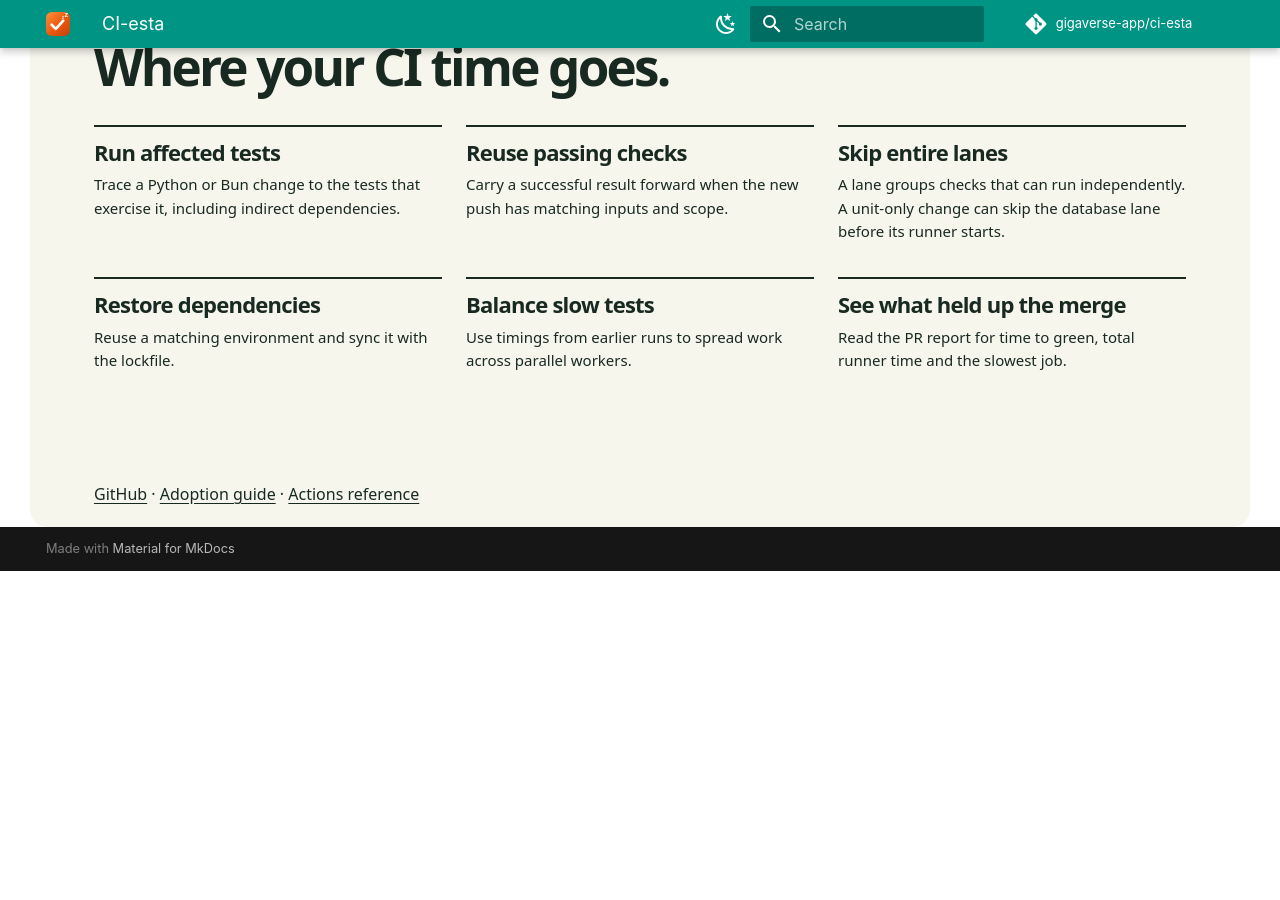
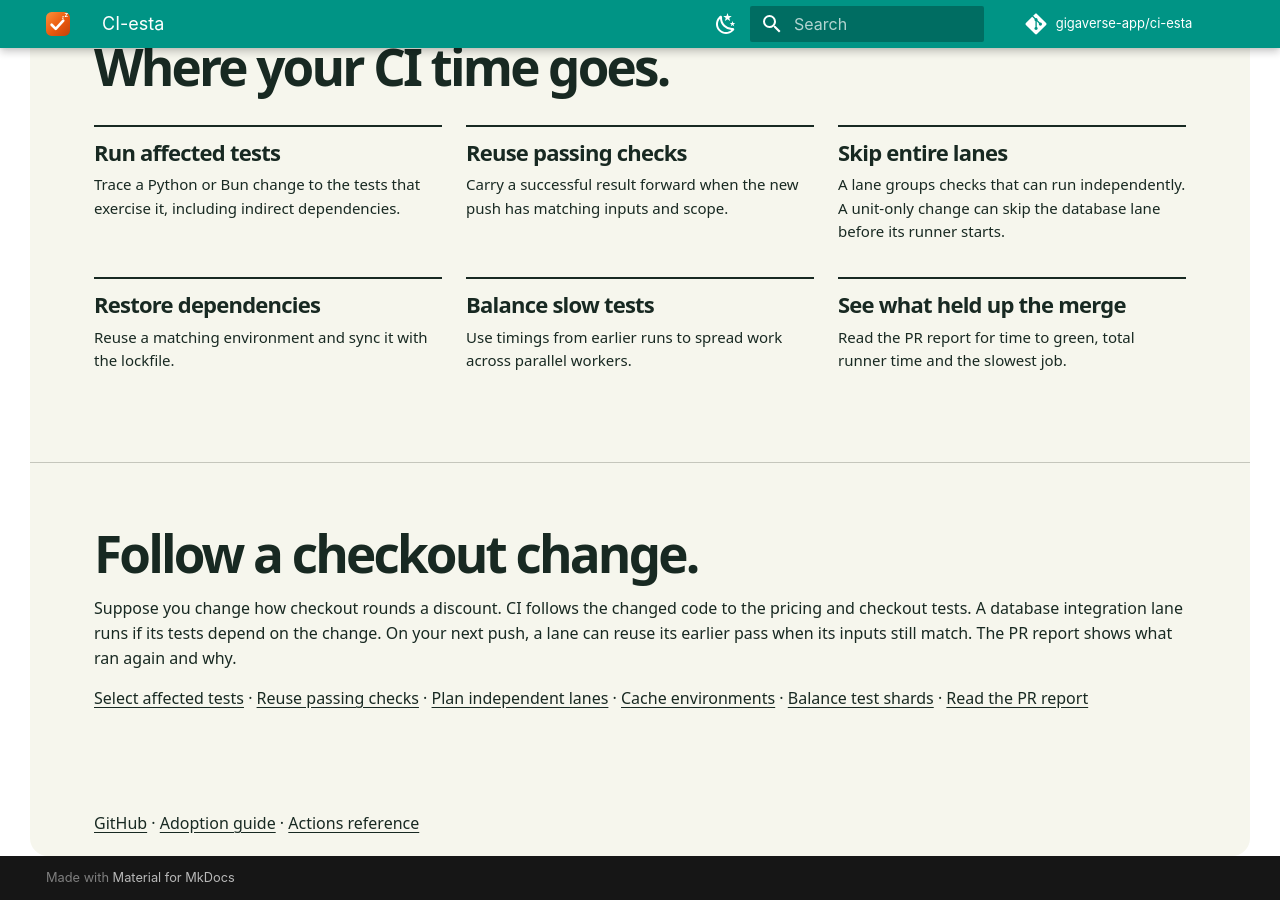
Before and after one commit to gigaverse-app/ci-esta, an MkDocs documentation site: the page built from documentation/index.md, in a window 1280 px wide and 900 px high, scrolled down 1033 px. Built offline with MkDocs 1.6.1 and Material for MkDocs 9.7.7, drawn with Linux system fonts in a browser that asks for light colours; comment, search, counter and statistics services are not loaded; before the commit the page ends 1604 px from its top, so only the background shows below that.

Commit message:
docs: trace a checkout change and link each capability to its guide

```diff
--- a/documentation/index.md
+++ b/documentation/index.md
@@ -11,4 +11,5 @@ hide:
 <aside><small>Time to the test gate</small><strong>90%<span style="font-size:.32em;letter-spacing:-.03em"> less</span></strong><p>Full suite on one runner · 52 min (est.)</p><div class="bar"></div><p>Typical PR gate · 5.1 min</p><div class="bar short" style="width:10%"></div><a href="https://ci-esta.readthedocs.io/en/latest/case-study/">Read the monorepo case study ↗</a></aside></header>
 <section class="setup" id="try-it"><h2>Try it on your next PR.</h2><p>Open your repository in your coding agent and paste this prompt. Review the proposed workflow and its measurements in a pull request.</p><pre id="first-command">Set up CI-esta in this repository. Fetch https://ci-esta.readthedocs.io/en/latest/agent-setup.md and follow it.</pre><button type="button" hidden data-copy="first-command">Copy setup prompt</button><span role="status" aria-live="polite"></span><p><a href="https://ci-esta.readthedocs.io/en/latest/docs/quickstart/">Set it up by hand →</a></p></section>
 <section><h2>Where your CI time goes.</h2><div class="grid"><article><h3>Run affected tests</h3><p>Trace a Python or Bun change to the tests that exercise it, including indirect dependencies.</p></article><article><h3>Reuse passing checks</h3><p>Carry a successful result forward when the new push has matching inputs and scope.</p></article><article><h3>Skip entire lanes</h3><p>A lane groups checks that can run independently. A unit-only change can skip the database lane before its runner starts.</p></article><article><h3>Restore dependencies</h3><p>Reuse a matching environment and sync it with the lockfile.</p></article><article><h3>Balance slow tests</h3><p>Use timings from earlier runs to spread work across parallel workers.</p></article><article><h3>See what held up the merge</h3><p>Read the PR report for time to green, total runner time and the slowest job.</p></article></div></section>
+<section><h2>Follow a checkout change.</h2><p>Suppose you change how checkout rounds a discount. CI follows the changed code to the pricing and checkout tests. A database integration lane runs if its tests depend on the change. On your next push, a lane can reuse its earlier pass when its inputs still match. The PR report shows what ran again and why.</p><p><a href="https://ci-esta.readthedocs.io/en/latest/docs/test-selection-policy/">Select affected tests</a> · <a href="https://ci-esta.readthedocs.io/en/latest/docs/evidence-reuse/">Reuse passing checks</a> · <a href="https://ci-esta.readthedocs.io/en/latest/docs/selected-gates/">Plan independent lanes</a> · <a href="https://ci-esta.readthedocs.io/en/latest/docs/environment-cache/">Cache environments</a> · <a href="https://ci-esta.readthedocs.io/en/latest/docs/learned-test-timings/">Balance test shards</a> · <a href="https://ci-esta.readthedocs.io/en/latest/docs/github-actions-observability/">Read the PR report</a></p></section>
 <footer><a href="https://github.com/gigaverse-app/ci-esta">GitHub</a> · <a href="https://ci-esta.readthedocs.io/en/latest/docs/tutorials/adoption-checklist/">Adoption guide</a> · <a href="https://ci-esta.readthedocs.io/en/latest/docs/actions/">Actions reference</a></footer></div>
```
Also changed, not shown: README.md (+13 -0 lines).
